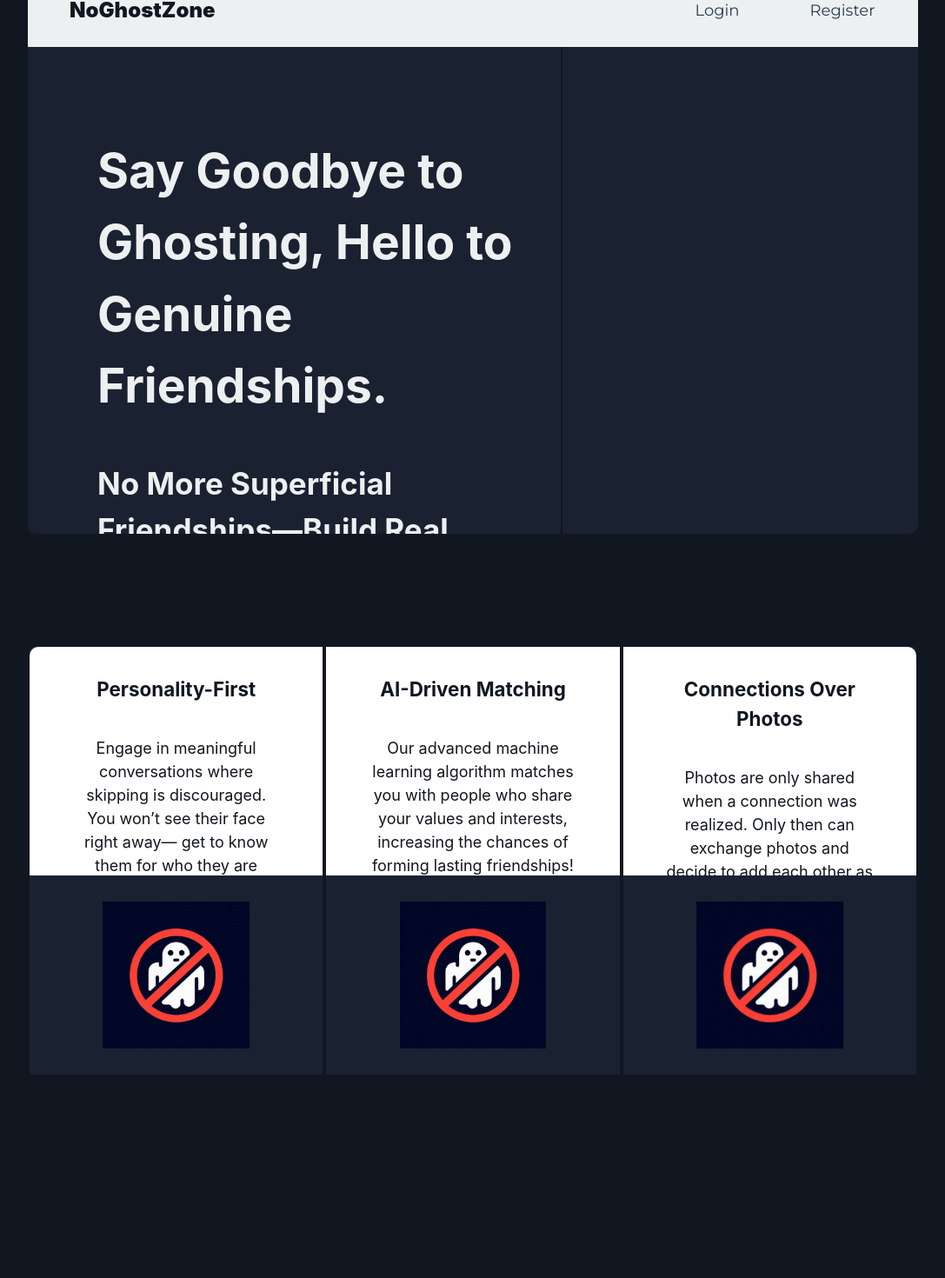
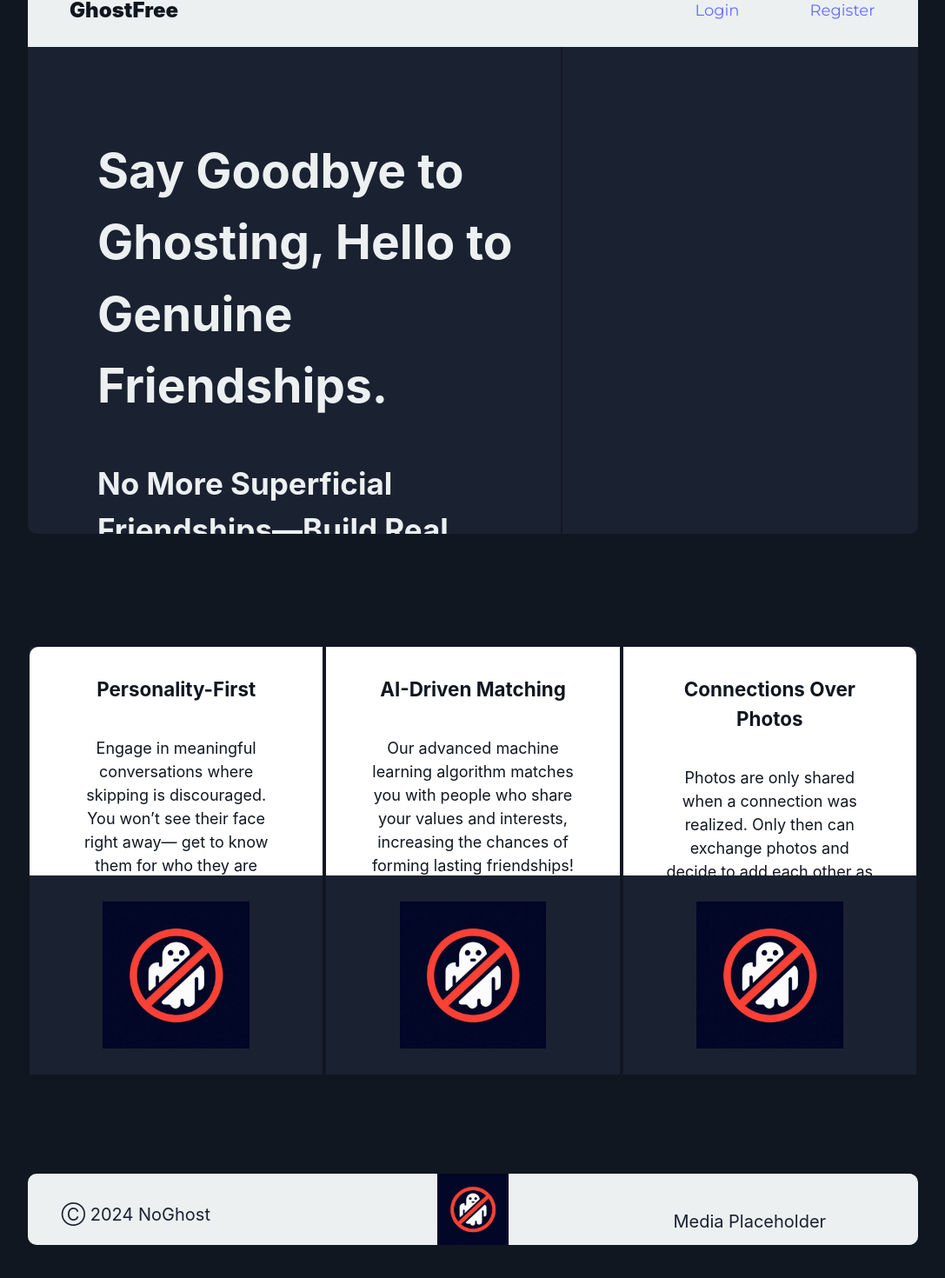
Before and after one commit to alitquan/GhostFree, a React (Vite) app in the folder client/: page / in a window 1280 px wide. Shown: the part 94-1564 px from the top of the page at 87% size, without its empty margins (96-1183 px from the left). Built offline with nearby package versions, Linux system fonts and the light colour scheme.

Commit message:
added linking for login page and register pages

```diff
--- a/client/src/App.tsx
+++ b/client/src/App.tsx
@@ -2,8 +2,10 @@
 import React from 'react';
 import { Helmet, HelmetProvider } from 'react-helmet-async';
 import { BrowserRouter as Router, Route, Routes } from 'react-router-dom';
+import './App.css';
 import Home from '@pages/Home.tsx';
-import './App.css';
+import Login from '@pages/Login.tsx';
+import Register from '@pages/Register.tsx';
 
 function App() {
   return (
@@ -17,6 +19,8 @@ function App() {
         </Helmet>
         <Routes>
           <Route path="/" element={<Home />} />
+		  <Route path="/login" element={<Login />} />
+		  <Route path="/register" element={<Register />} />
         </Routes>
       </Router>
     </HelmetProvider>
--- /dev/null
+++ b/client/src/components/Footer.tsx
@@ -0,0 +1,42 @@
+import styles from '@styles/Home.module.css'
+import ghostLogo from '@assets/ghostLogo.png'
+export default function Footer() {
+	return(
+
+		<div className= {`${styles.footer}`} >
+
+			<div className= {`${styles.footerPortionEnd} }`}
+			style={{ paddingLeft: '3vw',
+				paddingTop: '4vh',
+			height: 'auto',
+			}}
+			>
+			<p style = {{ fontSize: '20px', margin: 0 }}>
+				Ⓒ 2024 NoGhost
+			</p>
+			</div>
+
+
+			<div className= {`${styles.footerPortionMiddle}`} >
+				<img src={ghostLogo} alt="Centered Image" className={styles.centeredImage} />
+			</div>
+
+
+			<div className= {`${styles.footerPortionEnd} }`}
+				style={{ paddingLeft: '2vw',
+						  paddingTop: '5vh',
+						  height: 'auto'
+				 }}
+			>
+				<p style = {{ fontSize: '20px', margin: 0 }}>
+					Media Placeholder
+				</p>
+			</div>
+
+
+		</div>
+	)
+
+
+
+}
--- a/client/src/components/Navbar.tsx
+++ b/client/src/components/Navbar.tsx
@@ -1,6 +1,6 @@
 import { useState } from 'react'
 import styles from '@styles/Home.module.css'
-
+import { Link } from "react-router-dom";
 
 export default function Navbar () {
 	return (
@@ -9,7 +9,7 @@ export default function Navbar () {
 
 			<div className={` ${styles.navbarName} `} >
 				<p>
-					NoGhostZone
+					GhostFree
 				</p>
 			</div>
 
@@ -29,11 +29,15 @@ export default function Navbar () {
 
 			<div className={` ${styles.navbarLogin} `} >
 				<button>
-					Login
+					<Link to={"/login"} >
+						Login
+					</Link>
 				</button>
 
 				<button>
-					Register
+					<Link to={"/register"} >
+						Register
+					</Link>
 				</button>
 			</div>
 
--- a/client/src/pages/Home.tsx
+++ b/client/src/pages/Home.tsx
@@ -4,6 +4,7 @@ import styles from '@styles/Home.module.css'
 import Navbar from '@components/Navbar.tsx'
 import Headline from '@components/Headline.tsx'
 import Features from '@components/Features.tsx'
+import Footer from '@components/Footer.tsx'
 
 export default function Home () {
 	return (
@@ -11,6 +12,7 @@ export default function Home () {
   			<Navbar />
 			<Headline />
 			<Features />
+			<Footer />
 		</div>
 
 	)
--- /dev/null
+++ b/client/src/pages/Login.tsx
@@ -0,0 +1,11 @@
+import React, { useContext } from "react";
+
+const Login = () => {
+	return(
+		<div>
+			Login Page
+		</div>
+	);
+}
+
+export default Login;
--- /dev/null
+++ b/client/src/pages/Register.tsx
@@ -0,0 +1,11 @@
+import React, { useContext } from "react";
+
+const Register = () => {
+	return(
+		<div>
+			Registration Page
+		</div>
+	);
+}
+
+export default Register;
--- a/client/src/styles/Home.module.css
+++ b/client/src/styles/Home.module.css
@@ -272,6 +272,10 @@
 	width: 30%;
 }
 
+.footerPortionEnd p {
+	color: var(--color2);
+}
+
 .footerPortionMiddle {
 	background-color: var(--color3);
 	flex: 2;
```
